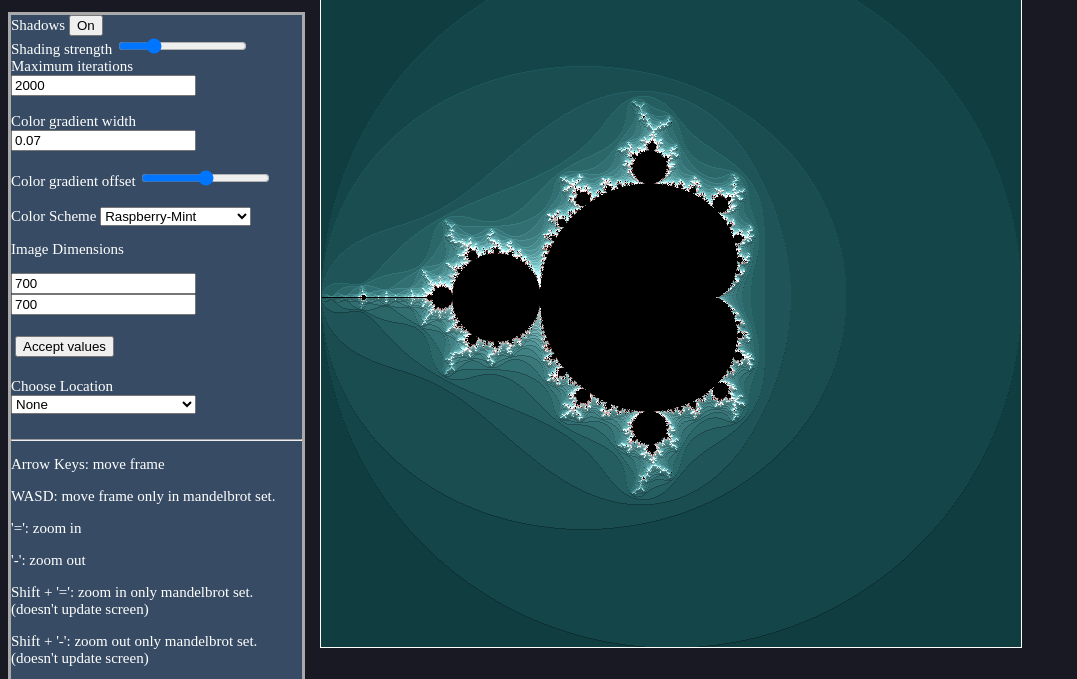
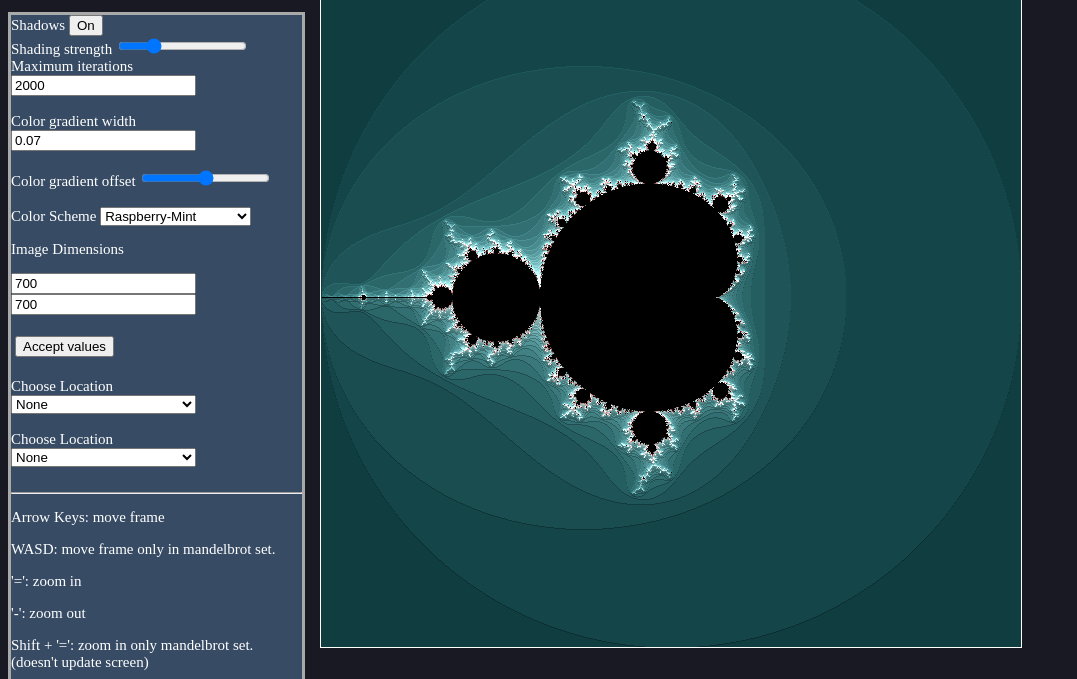
Before and after one commit to TeamKansas/MandelbrotViewer, a plain HTML site: page standard/index.html in a window 1280 px wide. Shown: the part 94-773 px from the top of the page, without its empty margins (0-1077 px from the left). Drawn offline with Linux system fonts and the light colour scheme.

Commit message:
added options

```diff
--- a/standard/index.html
+++ b/standard/index.html
@@ -63,6 +63,31 @@
                 <option value=18>Reference: Needle Minibrot</option>
             </select>
             <br><br>
+            <label for="goTo">Choose Location</label>
+            <select id="goTo">
+                <option value="-1">None</option>
+                <option value=0>Fractal Garden</option>
+                <option value=1>Amoeba</option>
+                <option value=2>Spikey Spirals</option>
+                <option value=3>Decorated King</option>
+                <option value=4>Hypnosis</option>
+                <option value=5>Seahorse valley Julia set</option>
+                <option value=6>Lucifer's crown</option>
+                <option value=7>Angel</option>
+                <option value=8>Swirls and Eddies</option>
+                <option value=9>Spiral galaxy</option>
+                <option value=10>Star cluster</option>
+                <option value=11>Many Arms</option>
+                <option value=12>Fuzzy Spiral</option>
+                <option value=13>Looking to infinity</option>
+                <option value=14>Sunrise Julia set</option>
+                <option value=15>Emerald and Amethyst</option>
+                <option value=16>Red Velvet Swirl</option>
+                <option value=17>Strawberry Ice cream</option>
+                <option value=19>Wormhole</option>
+                <option value=18>Reference: Needle Minibrot</option>
+            </select>
+            <br><br>
             <hr>
             <p>Arrow Keys: move frame</p>
             <p>WASD: move frame only in mandelbrot set.</p>
```
